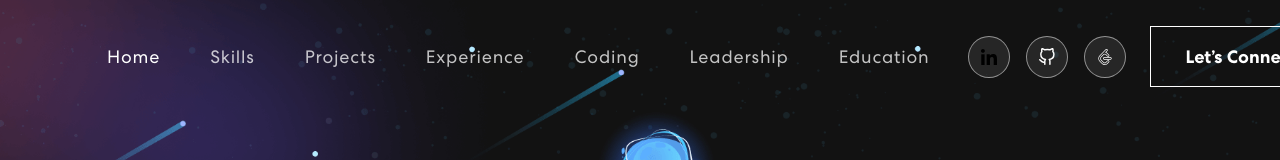
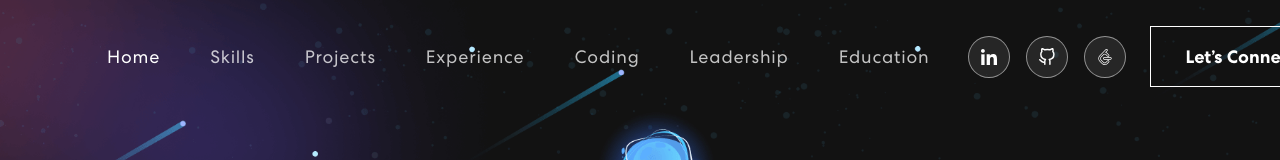
Before and after one commit to Rachit7Sharma/Personal_Portfolio, a React (Create React App) app: page / in a window 1280 px wide. Shown: the top 160 px of the page. Built offline with nearby package versions, Linux system fonts and the light colour scheme; no server answers.

Commit message:
Fix: prevent LinkedIn icon from being inverted in navbar and footer

```diff
--- a/src/App.css
+++ b/src/App.css
@@ -146,7 +146,6 @@ span.navbar-text {
 	width: 40%;
 	z-index: 1;
 	transition: 0.3s ease-in-out;
-  filter: invert(1) brightness(2);
 }
 .social-icon a:hover img {
 	filter: brightness(0) saturate(100%) invert(0%) sepia(7%) saturate(98%) hue-rotate(346deg) brightness(95%) contrast(86%);
@@ -813,5 +812,5 @@ nav.navbar .navbar-toggler[aria-expanded="true"] .navbar-toggler-icon {
   filter: invert(1) brightness(2);
 }
 .icon-default {
-  filter: none;
+  filter: none !important;
 }
```
